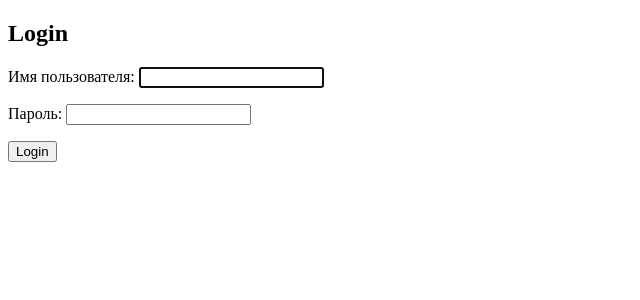
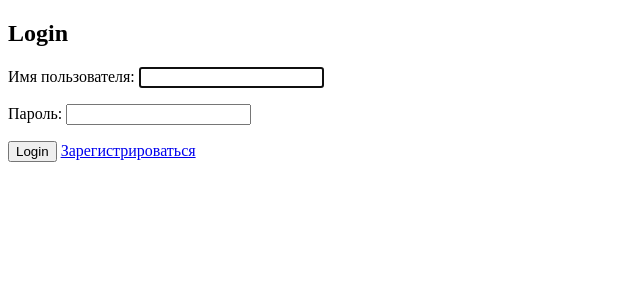
Before and after one commit to DrainShop/drain-shop, a Django app: page /users/login/ in a window 1280 px wide. Shown: the top 300 px of the page, without its empty margins (0-640 px from the left). Run offline with Django 4.2, Linux system fonts and the light colour scheme.

Commit message:
не помню че делал, но что-то сделал

```diff
--- a/DrainShop/users/templates/registration/login.html
+++ b/DrainShop/users/templates/registration/login.html
@@ -8,5 +8,6 @@
   {% csrf_token %}
   {{ form.as_p }}
   <button type="submit">Login</button>
+  <a href="{% url 'signup' %}" class="reg_login">Зарегистрироваться</a>
 </form>
 {% endblock %}
```
